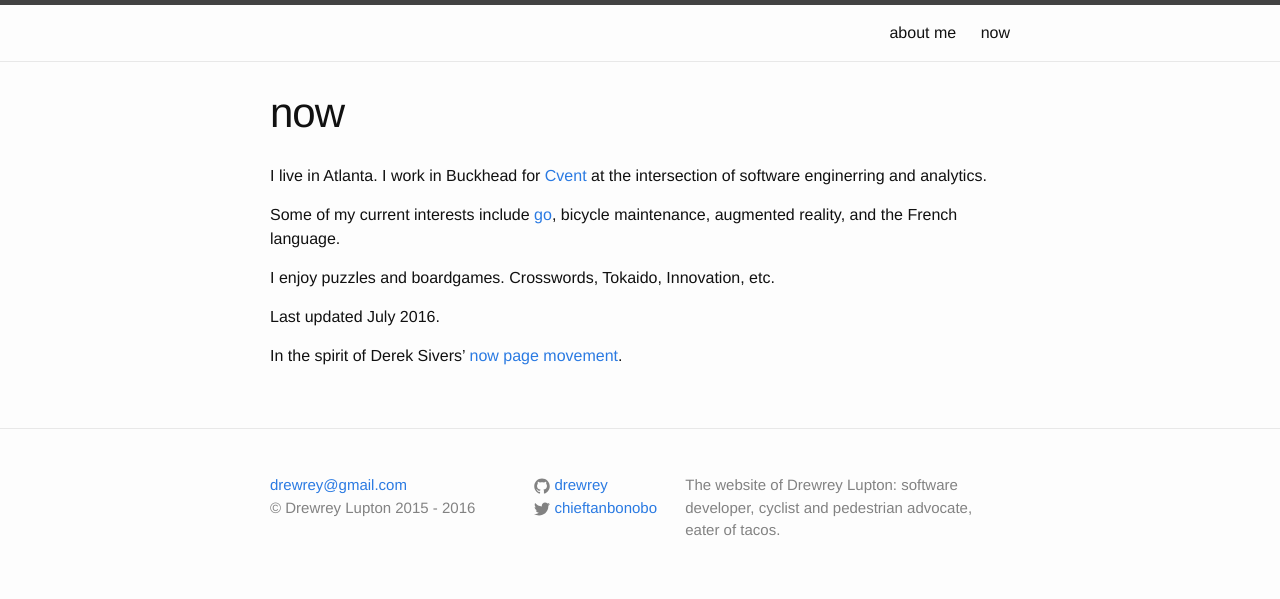
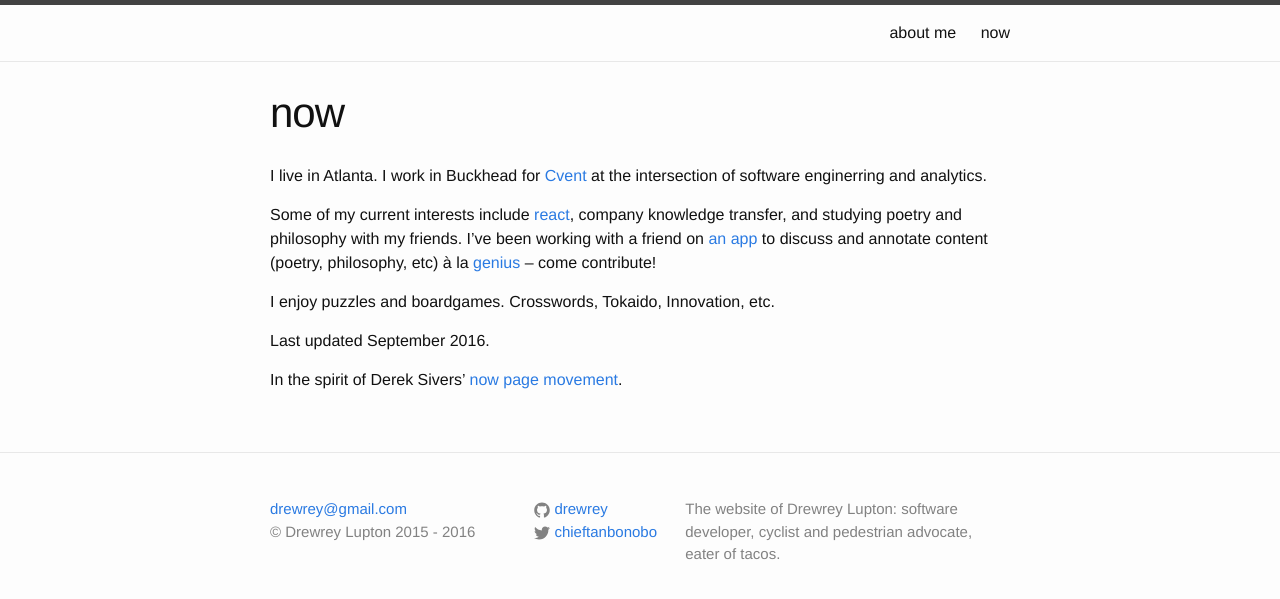
Before and after one commit to drewrey/personal-site, a Jekyll site: the page built from now/index.md, in a window 1280 px wide. Shown: the top 599 px of the page. Built offline with Jekyll 4.4.1, drawn with Linux system fonts in a browser that asks for light colours.

Commit message:
update now page

```diff
--- a/now/index.md
+++ b/now/index.md
@@ -6,16 +6,18 @@ permalink: /now/
 
 I live in Atlanta. I work in Buckhead for [Cvent][Cvent] at the intersection of software enginerring and analytics.
 
-Some of my current interests include [go][go], bicycle maintenance, augmented reality, and the French language.
+Some of my current interests include [react][react], company knowledge transfer, and studying poetry and philosophy with my friends.  I've been working with a friend on [an app][virgil] to discuss and annotate content (poetry, philosophy, etc) à la [genius][genius] – come contribute!
 
 I enjoy puzzles and boardgames. Crosswords, Tokaido, Innovation, etc.
 
-Last updated July 2016.
+Last updated September 2016.
 
 In the spirit of Derek Sivers' [now page movement][now movement].
 
 
 
 [Cvent]: http://www.cvent.com
-[go]: https://golang.org
+[react]: https://facebook.github.io/react
 [now movement]: http://www.sivers.org/now3
+[virgil]: https://github.com/michelmansour/virgil
+[genius]: http://genius.com
```
